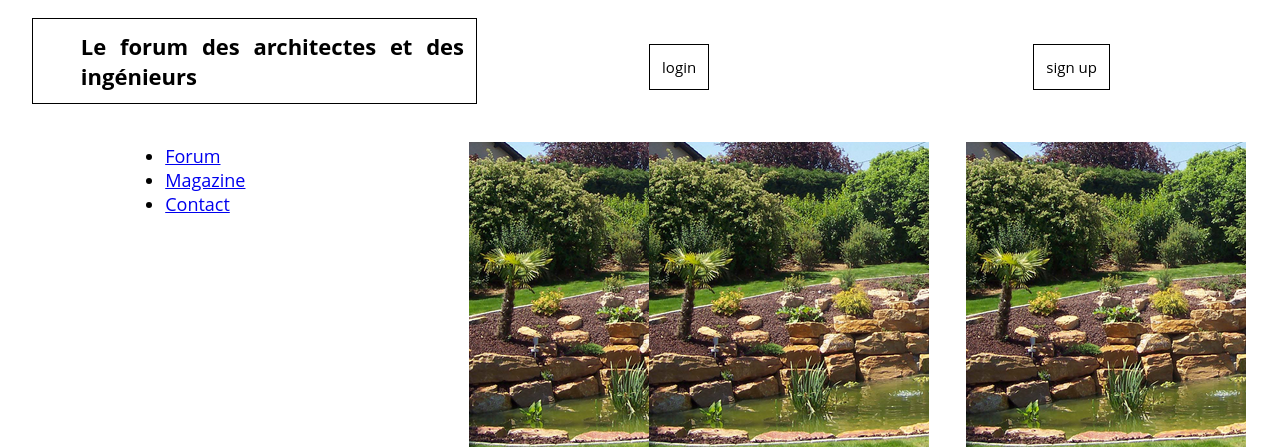
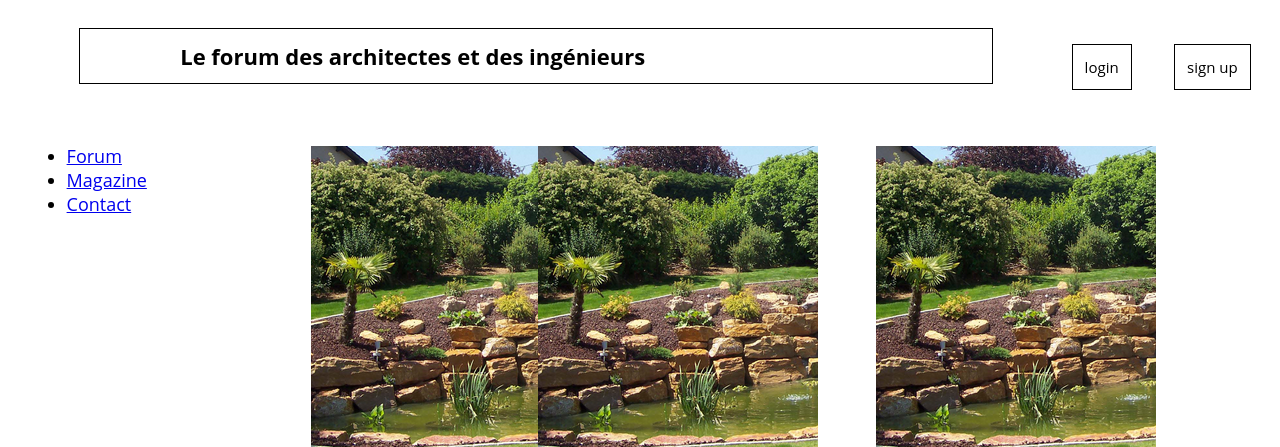
Before and after one commit to AntheaumeL2A/AntheaumeL2A.github.io, a plain HTML site: page index.html in a window 1280 px wide. Shown: the top 447 px of the page. Drawn offline with Linux system fonts and the light colour scheme.

Commit message:
Update style_forum.css

```diff
--- a/style_forum.css
+++ b/style_forum.css
@@ -23,6 +23,10 @@ h1{
   padding-left: 10%;
   font-size: 22px;
 }
+
+.wrapper{
+margin:0 auto;
+width : 1000px;}
 
 #login {border: 1px solid black;
       text-align: justify;
```
